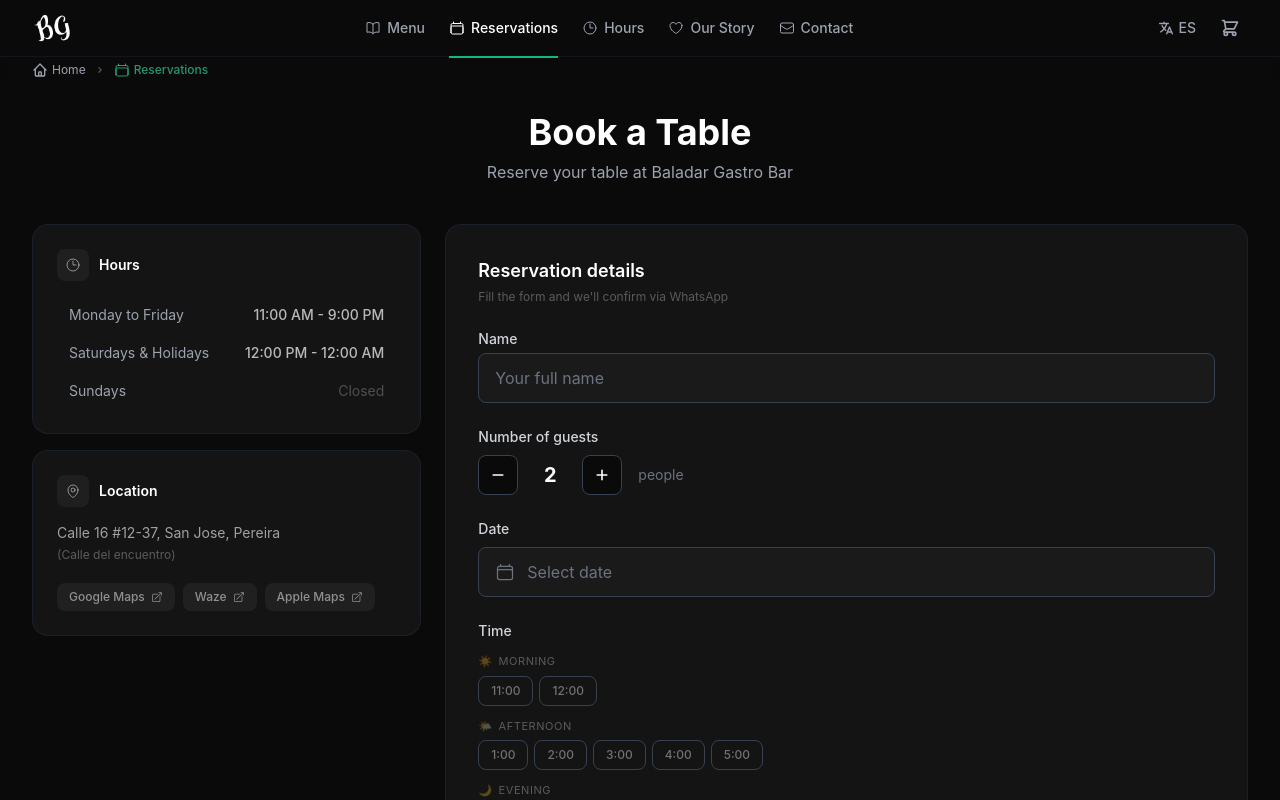
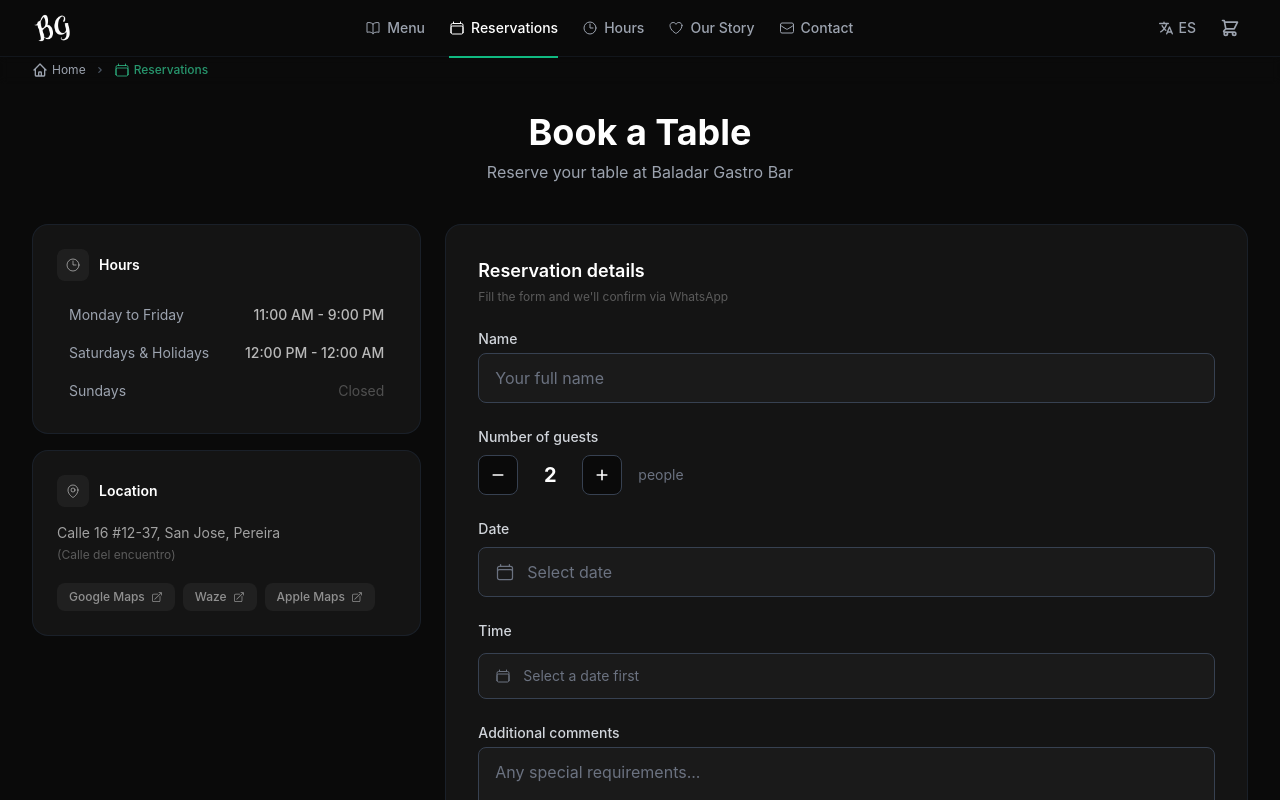
Before and after one commit to sebastian-ardila/baladar-gastro-bar, a Next.js app: page /en/reservas/ in a window 1280 px wide. Shown: the top 800 px of the page. Built offline with nearby package versions, Linux system fonts and the light colour scheme.

Commit message:
feat: dynamic time slots based on selected date and business hours

```diff
--- a/src/components/forms/ReservationForm.tsx
+++ b/src/components/forms/ReservationForm.tsx
@@ -1,6 +1,6 @@
 'use client';
 
-import { useState, useRef } from 'react';
+import { useState, useRef, useMemo } from 'react';
 import { useTranslations, useLocale } from 'next-intl';
 import { buildReservationMessage, buildWhatsAppUrl } from '@/lib/whatsapp';
 import { FaWhatsapp } from 'react-icons/fa';
@@ -26,50 +26,45 @@ function formatDateLabel(dateStr: string, locale: string): string {
   return `${dayNames[date.getDay()]} ${day} ${isEs ? 'de' : ''} ${monthNames[month - 1]}`.replace('  ', ' ');
 }
 
-interface TimeSlot {
-  value: string;
-  label: string;
+interface TimeSlot { value: string; label: string }
+interface TimeGroup { name: { es: string; en: string }; emoji: string; slots: TimeSlot[] }
+
+/** Generate available time slots based on selected day of week.
+ *  L-V: 11AM-9PM, Sáb/Festivos: 12PM-12AM, Dom: closed */
+function getTimeGroups(dateStr: string): TimeGroup[] {
+  if (!dateStr) return [];
+
+  const [year, month, day] = dateStr.split('-').map(Number);
+  const date = new Date(year, month - 1, day);
+  const dow = date.getDay(); // 0=Sun, 6=Sat
+
+  if (dow === 0) return []; // Sunday — closed
+
+  // Weekday: 11-21 (11AM-9PM), Saturday: 12-24 (12PM-12AM)
+  const startHour = dow === 6 ? 12 : 11;
+  const endHour = dow === 6 ? 24 : 21;
+
+  const morning: TimeSlot[] = [];
+  const afternoon: TimeSlot[] = [];
+  const evening: TimeSlot[] = [];
+
+  for (let h = startHour; h < endHour; h++) {
+    const h12 = h > 12 ? h - 12 : h === 0 ? 12 : h;
+    const ampm = h >= 12 && h < 24 ? 'PM' : 'AM';
+    const slot: TimeSlot = { value: `${h12}:00 ${ampm}`, label: `${h12}:00` };
+
+    if (h < 12) morning.push(slot);
+    else if (h < 18) afternoon.push(slot);
+    else evening.push(slot);
   }
 
-interface TimeGroup {
-  name: { es: string; en: string };
-  emoji: string;
-  slots: TimeSlot[];
+  const groups: TimeGroup[] = [];
+  if (morning.length) groups.push({ name: { es: 'Mañana', en: 'Morning' }, emoji: '☀️', slots: morning });
+  if (afternoon.length) groups.push({ name: { es: 'Tarde', en: 'Afternoon' }, emoji: '🌤️', slots: afternoon });
+  if (evening.length) groups.push({ name: { es: 'Noche', en: 'Evening' }, emoji: '🌙', slots: evening });
+
+  return groups;
 }
-
-const timeGroups: TimeGroup[] = [
-  {
-    name: { es: 'Mañana', en: 'Morning' },
-    emoji: '☀️',
-    slots: [
-      { value: '11:00 AM', label: '11:00' },
-      { value: '12:00 PM', label: '12:00' },
-    ],
-  },
-  {
-    name: { es: 'Tarde', en: 'Afternoon' },
-    emoji: '🌤️',
-    slots: [
-      { value: '1:00 PM', label: '1:00' },
-      { value: '2:00 PM', label: '2:00' },
-      { value: '3:00 PM', label: '3:00' },
-      { value: '4:00 PM', label: '4:00' },
-      { value: '5:00 PM', label: '5:00' },
-    ],
-  },
-  {
-    name: { es: 'Noche', en: 'Evening' },
-    emoji: '🌙',
-    slots: [
-      { value: '6:00 PM', label: '6:00' },
-      { value: '7:00 PM', label: '7:00' },
-      { value: '8:00 PM', label: '8:00' },
-      { value: '9:00 PM', label: '9:00' },
-      { value: '10:00 PM', label: '10:00' },
-      { value: '11:00 PM', label: '11:00' },
-    ],
-  },
-];
 
 /* ── Component ── */
 
@@ -97,6 +92,17 @@ export default function ReservationForm() {
 
   const today = new Date().toISOString().split('T')[0];
 
+  const timeGroups = useMemo(() => getTimeGroups(form.date), [form.date]);
+  const isSunday = form.date ? new Date(form.date.replace(/-/g, '/')).getDay() === 0 : false;
+
+  // When date changes, reset time if it's no longer valid
+  const handleDateChange = (dateStr: string) => {
+    const groups = getTimeGroups(dateStr);
+    const allSlots = groups.flatMap((g) => g.slots);
+    const timeStillValid = allSlots.some((s) => s.value === form.time);
+    setForm({ ...form, date: dateStr, time: timeStillValid ? form.time : '' });
+  };
+
   const handleSubmit = (e: React.FormEvent) => {
     e.preventDefault();
     setTried(true);
@@ -106,8 +112,7 @@ export default function ReservationForm() {
       { name: form.name, guests: form.guests, date: formattedDate, time: form.time, comments: form.comments },
       locale,
     );
-    const url = buildWhatsAppUrl(message);
-    window.open(url, '_blank');
+    window.open(buildWhatsAppUrl(message), '_blank');
   };
 
   const openDatePicker = () => {
@@ -134,47 +139,25 @@ export default function ReservationForm() {
         )}
       </div>
 
-      {/* Guests counter */}
+      {/* Guests */}
       <div className="w-full">
-        <label className="block text-sm font-medium text-gray-300 mb-2">
-          {t('guests')}
-        </label>
+        <label className="block text-sm font-medium text-gray-300 mb-2">{t('guests')}</label>
         <div className="flex items-center gap-4">
-          <button
-            type="button"
-            onClick={() => setForm({ ...form, guests: String(Math.max(1, guestsNum - 1)) })}
-            className="w-10 h-10 rounded-lg bg-dark border border-gray-700 flex items-center justify-center text-white hover:border-accent transition-colors"
-          >
+          <button type="button" onClick={() => setForm({ ...form, guests: String(Math.max(1, guestsNum - 1)) })} className="w-10 h-10 rounded-lg bg-dark border border-gray-700 flex items-center justify-center text-white hover:border-accent transition-colors">
             <HiMinus className="w-4 h-4" />
           </button>
           <span className="text-white font-bold text-xl w-8 text-center">{guestsNum}</span>
-          <button
-            type="button"
-            onClick={() => setForm({ ...form, guests: String(Math.min(20, guestsNum + 1)) })}
-            className="w-10 h-10 rounded-lg bg-dark border border-gray-700 flex items-center justify-center text-white hover:border-accent transition-colors"
-          >
+          <button type="button" onClick={() => setForm({ ...form, guests: String(Math.min(20, guestsNum + 1)) })} className="w-10 h-10 rounded-lg bg-dark border border-gray-700 flex items-center justify-center text-white hover:border-accent transition-colors">
             <HiPlus className="w-4 h-4" />
           </button>
-          <span className="text-gray-500 text-sm">
-            {guestsNum === 1 ? (isEs ? 'persona' : 'person') : (isEs ? 'personas' : 'people')}
-          </span>
+          <span className="text-gray-500 text-sm">{guestsNum === 1 ? (isEs ? 'persona' : 'person') : (isEs ? 'personas' : 'people')}</span>
         </div>
       </div>
 
       {/* Date */}
       <div className="w-full">
-        <label className="block text-sm font-medium text-gray-300 mb-2">
-          {t('date')}
-        </label>
-        <input
-          ref={dateInputRef}
-          type="date"
-          min={today}
-          value={form.date}
-          onChange={(e) => setForm({ ...form, date: e.target.value })}
-          className="sr-only"
-          tabIndex={-1}
-        />
+        <label className="block text-sm font-medium text-gray-300 mb-2">{t('date')}</label>
+        <input ref={dateInputRef} type="date" min={today} value={form.date} onChange={(e) => handleDateChange(e.target.value)} className="sr-only" tabIndex={-1} />
         <button
           type="button"
           onClick={openDatePicker}
@@ -187,22 +170,36 @@ export default function ReservationForm() {
           }`}
         >
           <HiOutlineCalendar className={`w-5 h-5 shrink-0 ${form.date ? 'text-accent' : showError(missingDate) ? 'text-red-400' : 'text-gray-500'}`} />
-          <span className="text-base">
-            {form.date
-              ? formatDateLabel(form.date, locale)
-              : (isEs ? 'Seleccionar fecha' : 'Select date')}
-          </span>
+          <span className="text-base">{form.date ? formatDateLabel(form.date, locale) : (isEs ? 'Seleccionar fecha' : 'Select date')}</span>
         </button>
         {showError(missingDate) && (
           <p className="text-red-400 text-xs mt-1.5">{isEs ? 'Selecciona una fecha' : 'Select a date'}</p>
         )}
       </div>
 
-      {/* Time — grouped by period */}
+      {/* Time — depends on selected date */}
       <div className="w-full">
         <label className={`block text-sm font-medium mb-3 ${showError(missingTime) ? 'text-red-400' : 'text-gray-300'}`}>
           {t('time')}
         </label>
+
+        {!form.date ? (
+          /* No date selected — placeholder that opens date picker */
+          <button
+            type="button"
+            onClick={openDatePicker}
+            className="w-full flex items-center gap-3 px-4 py-3 rounded-lg border border-gray-700 bg-dark-light text-gray-500 hover:border-gray-500 transition-colors text-left text-sm"
+          >
+            <HiOutlineCalendar className="w-4 h-4 shrink-0" />
+            {isEs ? 'Selecciona una fecha primero' : 'Select a date first'}
+          </button>
+        ) : isSunday ? (
+          /* Sunday — closed */
+          <p className="text-white/30 text-sm px-4 py-3 rounded-lg border border-gray-800 bg-dark-light">
+            {isEs ? 'Cerrado los domingos' : 'Closed on Sundays'}
+          </p>
+        ) : (
+          /* Show time groups */
           <div className="space-y-3">
             {timeGroups.map((group) => (
               <div key={group.name.en}>
@@ -234,16 +231,16 @@ export default function ReservationForm() {
               </div>
             ))}
           </div>
-        {showError(missingTime) && (
+        )}
+
+        {showError(missingTime) && form.date && !isSunday && (
           <p className="text-red-400 text-xs mt-2">{isEs ? 'Selecciona una hora' : 'Select a time'}</p>
         )}
       </div>
 
       {/* Comments */}
       <div className="w-full">
-        <label htmlFor="res-comments" className="block text-sm font-medium text-gray-300 mb-1">
-          {t('comments')}
-        </label>
+        <label htmlFor="res-comments" className="block text-sm font-medium text-gray-300 mb-1">{t('comments')}</label>
         <textarea
           id="res-comments"
           rows={3}
@@ -259,18 +256,14 @@ export default function ReservationForm() {
         <button
           type="submit"
           className={`w-full font-semibold rounded-lg transition-all duration-300 inline-flex items-center justify-center gap-2 px-8 py-4 text-lg ${
-            isValid
-              ? 'bg-accent hover:bg-accent-light text-white'
-              : 'bg-accent/30 text-white/40 cursor-not-allowed'
+            isValid ? 'bg-accent hover:bg-accent-light text-white' : 'bg-accent/30 text-white/40 cursor-not-allowed'
           }`}
         >
           <FaWhatsapp className="w-5 h-5" />
           {t('submit')}
         </button>
         {tried && !isValid && (
-          <p className="text-white/30 text-xs text-center mt-2">
-            {isEs ? 'Completa los campos requeridos' : 'Fill in the required fields'}
-          </p>
+          <p className="text-white/30 text-xs text-center mt-2">{isEs ? 'Completa los campos requeridos' : 'Fill in the required fields'}</p>
         )}
       </div>
     </form>
```
Lines whose indentation alone changed are shown as unchanged.
